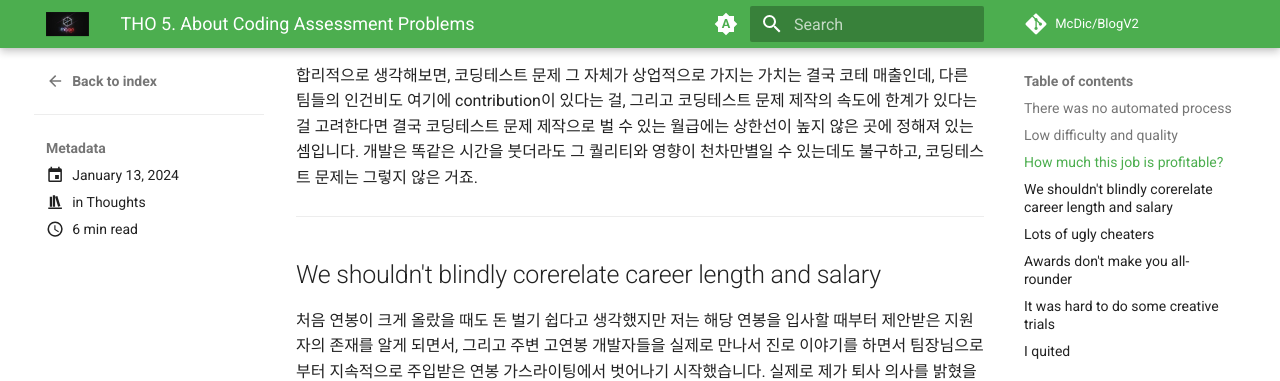
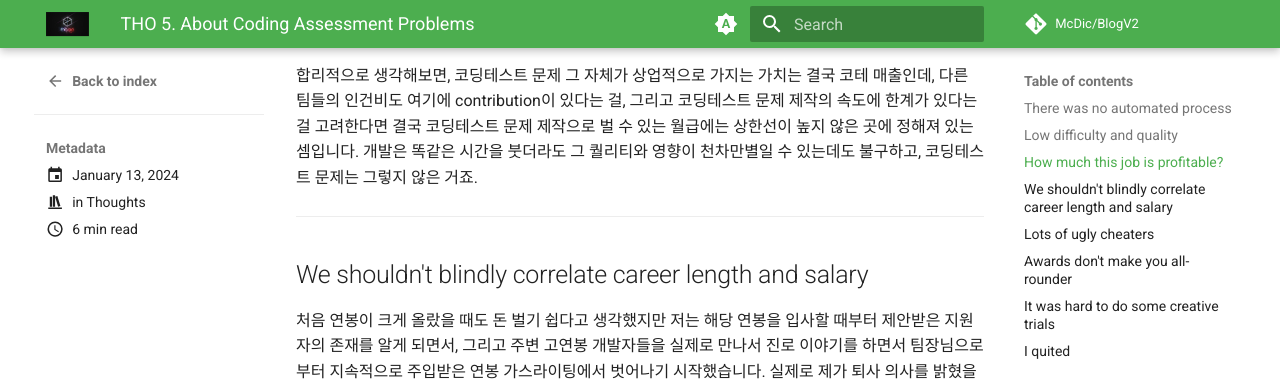
Before and after one commit to McDic/BlogV2, an MkDocs documentation site: the page built from docs/posts/tho/tho5.md, in a window 1280 px wide and 900 px high, scrolled down 2676 px. Shown: the top 381 px of the window. Built offline with MkDocs 1.6.1 and Material for MkDocs 9.7.7, drawn with Linux system fonts in a browser that asks for light colours; comment, search, counter and statistics services are not loaded.

Commit message:
Fix typo

```diff
--- a/docs/posts/tho/tho5.md
+++ b/docs/posts/tho/tho5.md
@@ -125,7 +125,7 @@ s += "abcd"
 
 ---
 
-## We shouldn't blindly corerelate career length and salary
+## We shouldn't blindly correlate career length and salary
 
 처음 연봉이 크게 올랐을 때도 돈 벌기 쉽다고 생각했지만 저는 해당 연봉을 입사할 때부터 제안받은 지원자의 존재를 알게 되면서,
 그리고 주변 고연봉 개발자들을 실제로 만나서 진로 이야기를 하면서 팀장님으로부터 지속적으로 주입받은 연봉 가스라이팅에서 벗어나기 시작했습니다.
```
